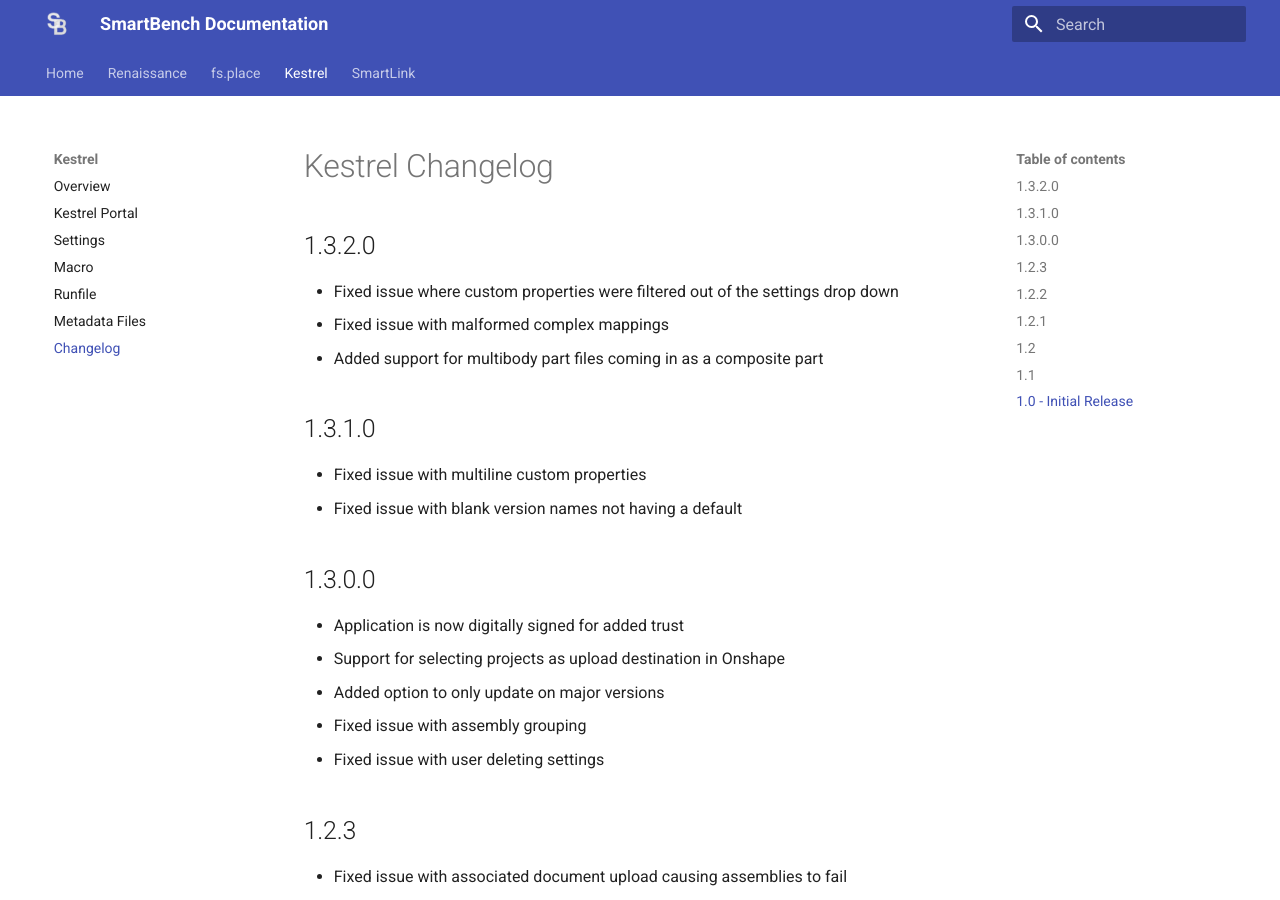
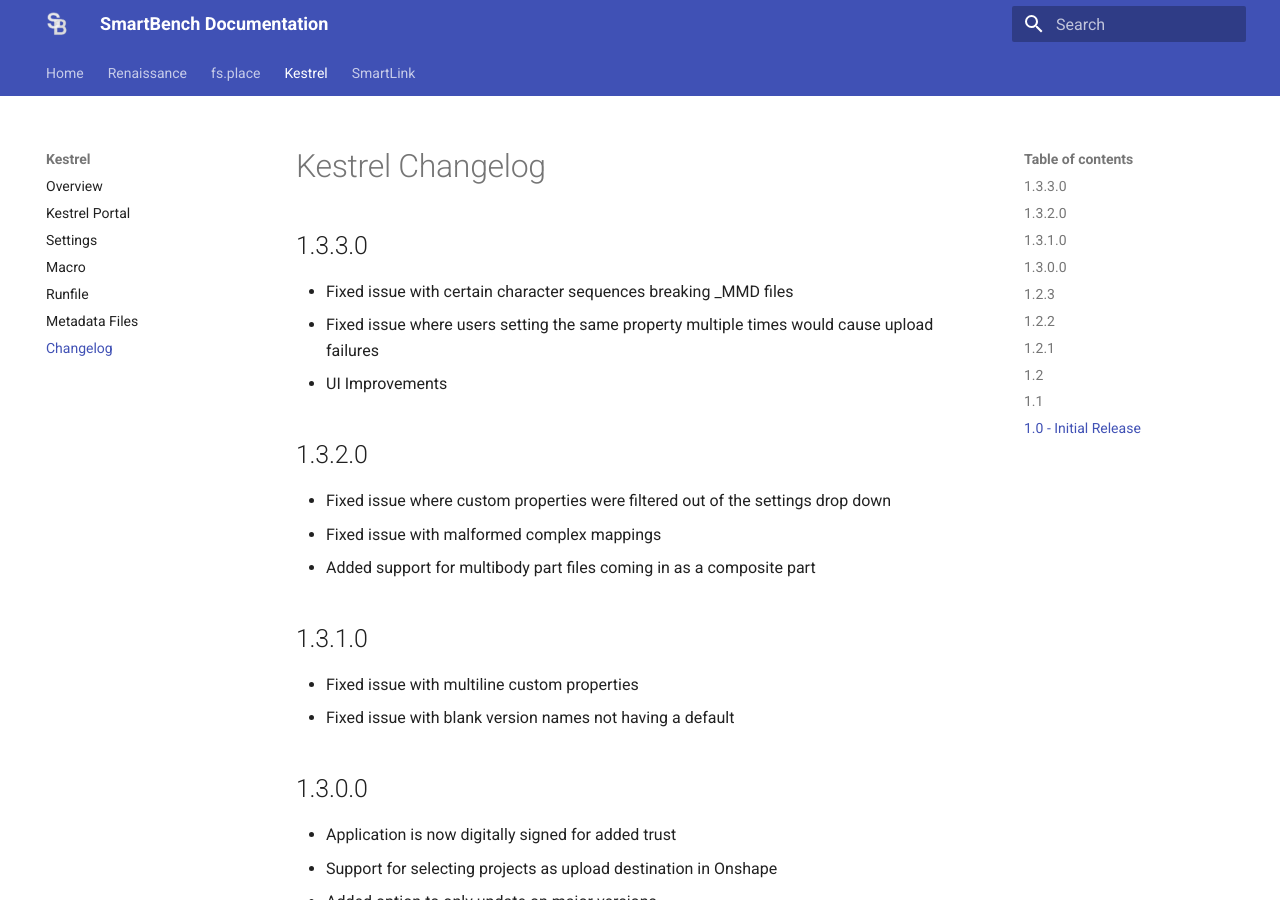
Before and after one commit to SmartBenchSoftware/Documentation, an MkDocs documentation site: the page built from docs/kestrel/changelog.md, in a window 1280 px wide and 900 px high. Built offline with MkDocs 1.6.1 and Material for MkDocs 9.7.7, drawn with Linux system fonts in a browser that asks for light colours.

Commit message:
Update changelog for version 1.3.3.0

```diff
--- a/docs/kestrel/changelog.md
+++ b/docs/kestrel/changelog.md
@@ -1,4 +1,9 @@
 # Kestrel Changelog
+
+## 1.3.3.0
+- Fixed issue with certain character sequences breaking _MMD files
+- Fixed issue where users setting the same property multiple times would cause upload failures
+- UI Improvements
 
 ## 1.3.2.0
 - Fixed issue where custom properties were filtered out of the settings drop down
```
